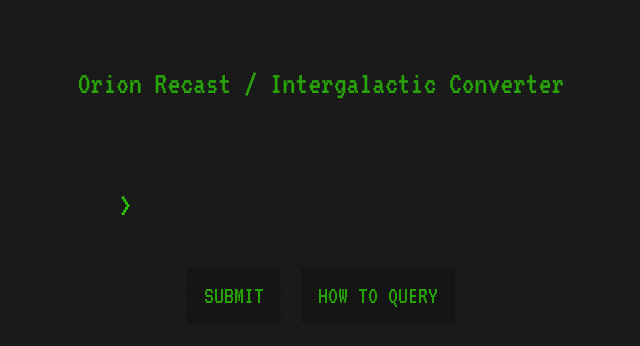
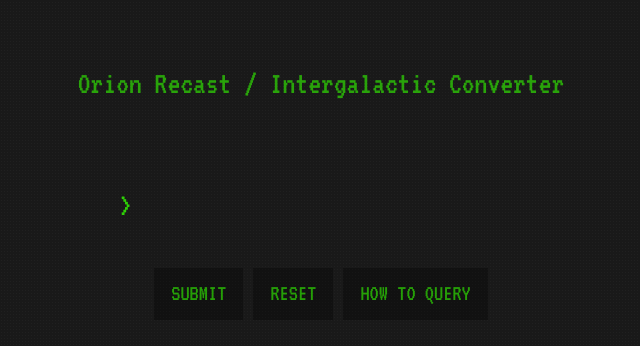
Before and after one commit to gass-git/orion-recast, a React (Create React App) app: page / in a window 1280 px wide. Shown: the top 346 px of the page, without its empty margins (319-959 px from the left). Built offline with nearby package versions, Linux system fonts and the light colour scheme; no server answers.

Commit message:
added a reset button

```diff
--- a/src/components/form.js
+++ b/src/components/form.js
@@ -38,7 +38,7 @@ export default function FormComponent({
         <Button
           variant='outline-primary'
           size='lg'
-          className='button font-green'
+          className='button'
           onClick={() => handleSubmit()}
         >
           submit
@@ -46,7 +46,15 @@ export default function FormComponent({
         <Button
           variant='outline-primary'
           size='lg'
-          className='button font-orange'
+          className='button'
+          onClick={() => window.location.reload()}
+        >
+          reset
+        </Button>
+        <Button
+          variant='outline-primary'
+          size='lg'
+          className='button'
           onClick={() => dispatch({ type: 'toggle modal' })}
         >
           how to query
--- a/src/styles.scss
+++ b/src/styles.scss
@@ -68,17 +68,17 @@ code {
 
 #form .button {
   border-radius: 0px;
-  margin: 30px 10px 0px 10px;
+  margin: 30px 5px 0px 5px;
   border: 1px solid transparent;
   color: var(--green-one);
-  font-size: 25px;
+  font-size: 23px;
   text-transform: uppercase;
-  background-color: rgba(0, 0, 0, 0.2);
+  background-color: rgba(0, 0, 0, 0.3);
 }
 
 #form .button:hover {
   border: 1px solid transparent;
-  background-color: rgba(0, 0, 0, 0.4);
+  background-color: rgba(0, 0, 0, 0.45);
 }
 
 #form .button:focus {
```
